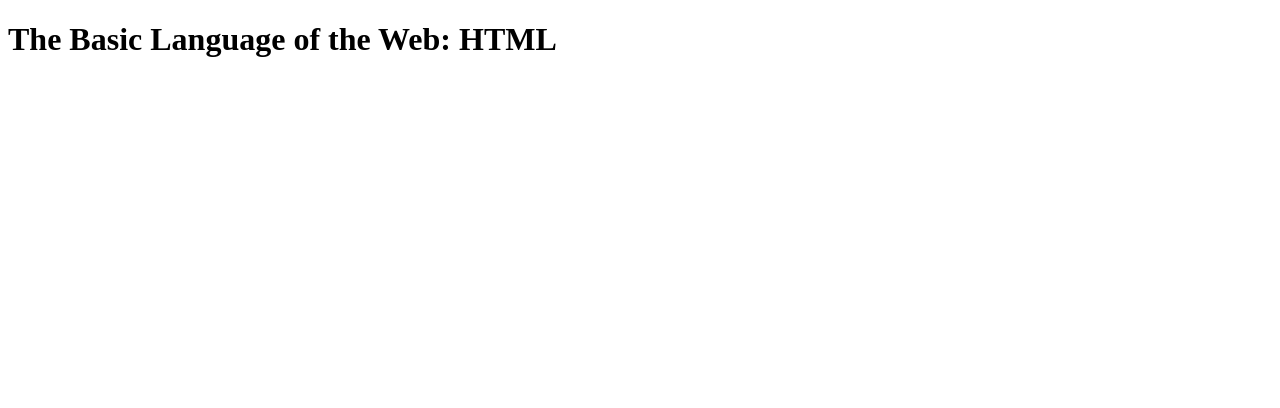
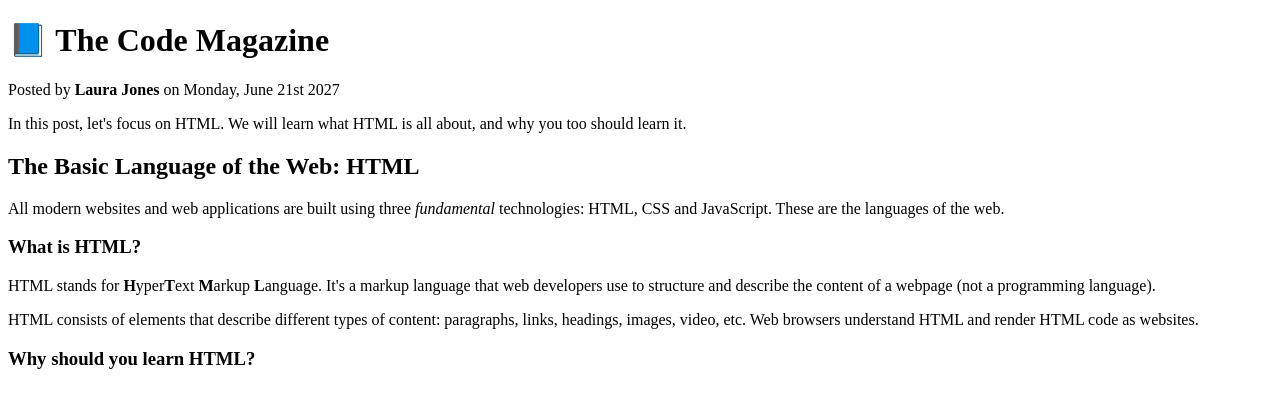
Before and after one commit to RoviK31/HTML_Fundamentals, a plain HTML site: page index.html in a window 1280 px wide. Drawn offline with Linux system fonts and the light colour scheme.

Commit message:
text Element

```diff
--- a/index.html
+++ b/index.html
@@ -5,6 +5,38 @@
   </head>
 
   <body>
-    <h1>The Basic Language of the Web: HTML</h1>
+    <!-- <h1>The Basic Language of the Web: HTML</h1>
+    <h2>The Basic Language of the Web: HTML</h2>
+    <h3>The Basic Language of the Web: HTML</h3>
+    <h4>The Basic Language of the Web: HTML</h4>
+    <h5>The Basic Language of the Web: HTML</h5>
+    <h6>The Basic Language of the Web: HTML</h6> -->
+
+    <h1>📘 The Code Magazine</h1>
   </body>
+  <p>Posted by <strong>Laura Jones</strong> on Monday, June 21st 2027</p>
+  <p>
+    In this post, let's focus on HTML. We will learn what HTML is all about, and
+    why you too should learn it.
+  </p>
+
+  <h2>The Basic Language of the Web: HTML</h2>
+  <p>
+    All modern websites and web applications are built using three <em>fundamental</em>
+    technologies: HTML, CSS and JavaScript. These are the languages of the web.
+  </p>
+
+  <h3>What is HTML?</h3>
+  <p>
+    HTML stands for <strong>H</strong>yper<strong>T</strong>ext <strong>M</strong>arkup <strong>L</strong>anguage. It's a markup language that web
+    developers use to structure and describe the content of a webpage (not a
+    programming language).
+  </p>
+  <p>
+    HTML consists of elements that describe different types of content:
+    paragraphs, links, headings, images, video, etc. Web browsers understand
+    HTML and render HTML code as websites.
+  </p>
+
+  <h3>Why should you learn HTML?</h3>
 </html>
```
